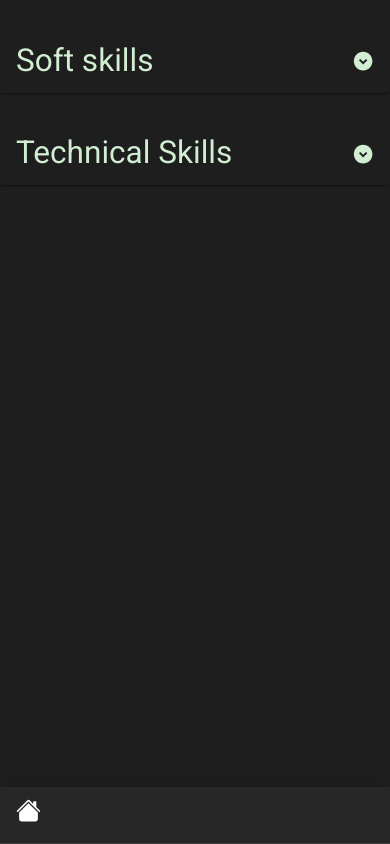
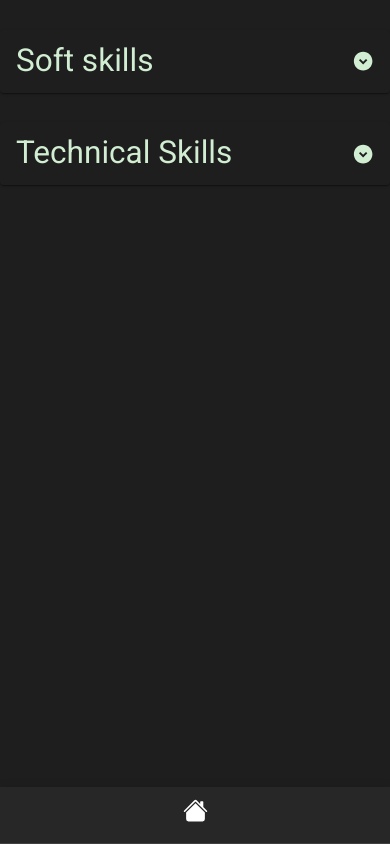
Before and after one commit to Durphan/Portfolio, a React (Vite) app: page /skills in a window 390 px wide. Built offline with nearby package versions, Linux system fonts and the light colour scheme.

Commit message:
feat: centered navbar in mobile

```diff
--- a/src/components/navbar.jsx
+++ b/src/components/navbar.jsx
@@ -10,7 +10,7 @@ export const Navbar = () => {
         position: { xs: "fixed", sm: "sticky" },
       }}
     >
-      <Toolbar sx={{ justifyContent: "space-between" }}>
+      <Toolbar sx={{ justifyContent: {sm:"space-between", xs:"center"} }}>
         <Typography variant="h6">
           <a href="/" style={{ textDecoration: "none", color: "white" }}>
             <svg
```
